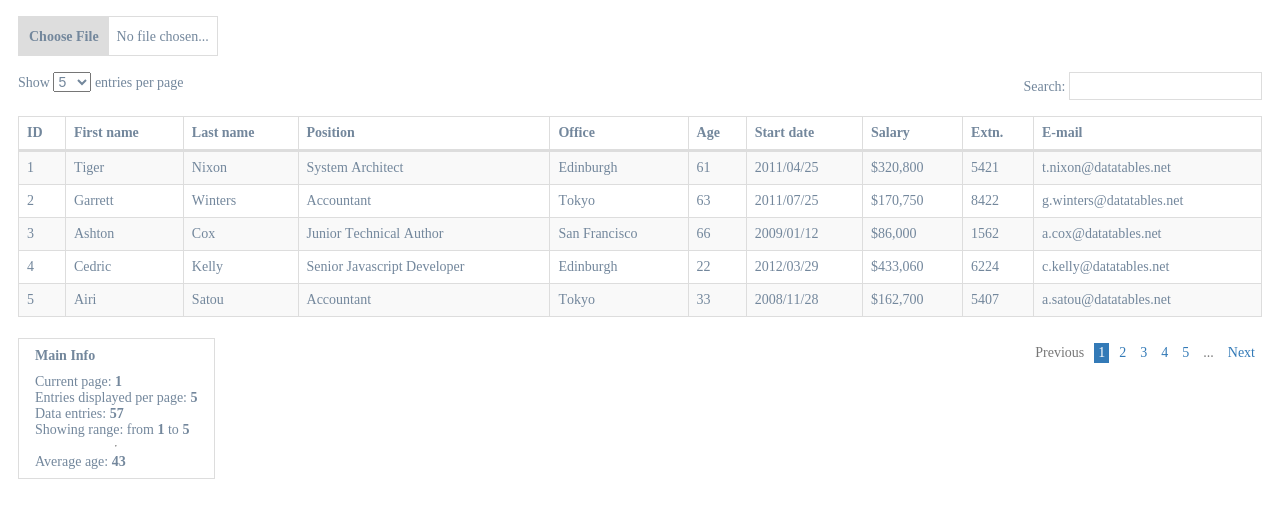
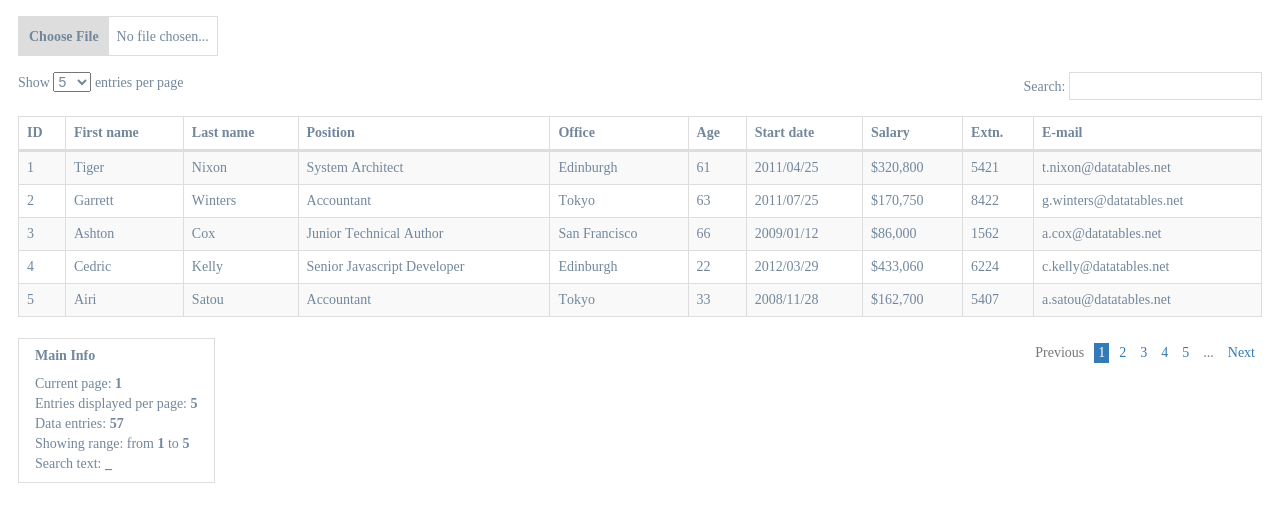
Before and after one commit to DanMcSwagga/vue-dashboard, a Vue app: page / in a window 1280 px wide. Shown: the top 522 px of the page. Built offline with nearby package versions, Linux system fonts and the light colour scheme.

Commit message:
[Local] Param sort completed, need to find a workaround for salary sorting.

```diff
--- a/src/components/Info.vue
+++ b/src/components/Info.vue
@@ -13,10 +13,11 @@
     <span>
       Showing range: from <b>{{ range.from }}</b> to <b>{{ range.to }}</b>
     </span>
-    <hr />
-    <span>
-      Average age: <b>{{ getAverage('Age') }}</b>
+    <span class="search-span">
+      Search text: <b>{{ searchText ? searchText : '_' }}</b>
     </span>
+    <!-- <hr /> -->
+    <!-- <span>Average age: <b>{{ getAverage('Age') }}</b></span> -->
   </div>
 </template>
 
@@ -39,4 +40,13 @@ export default {
   display: flex;
   flex-direction: column;
 }
+span {
+  margin: 2px 0;
+}
+.search-span {
+  & > b {
+    text-decoration: underline;
+    // border-bottom: 1px solid #73879c;
+  }
+}
 </style>
--- a/src/components/Table.vue
+++ b/src/components/Table.vue
@@ -2,19 +2,27 @@
   <div>
     <table>
       <thead>
+        <!-- <th @click="setOrder('name')"> -->
+        <!-- {{ fields[0] }} {{ sortKey === 'name' ? arrows[+order] : '' }} -->
+        <!-- </th> -->
+        <!-- <th @click="setOrder('passed')"> -->
+        <!-- {{ fields[2] }} -->
+        <!-- {{ sortKey === 'passed' ? arrows[+order] : '' }} -->
+        <!-- </th> -->
+
         <tr>
           <th
             v-for="(field, index) in fields"
             :key="`f${index}`"
-            @click="setFilterKey"
+            @click="setKeyOrder(fields[index])"
           >
-            {{ field }}
+            {{ field }} {{ sortKey === fields[index] ? arrows[+order] : '' }}
           </th>
         </tr>
       </thead>
 
       <tbody>
-        <tr v-for="(row, index) in rows" :key="`r${index}`">
+        <tr v-for="(row, index) in sortedRows" :key="`r${index}`">
           <td v-for="(item, key) in row" :key="`r${key}`">
             <span v-html="replaceText(item.toString())" />
           </td>
@@ -26,17 +34,32 @@
 
 <script>
 import { mapState, mapGetters } from 'vuex'
+import _ from 'lodash'
 
 export default {
   name: 'Table',
 
   data() {
-    return {}
+    return {
+      arrows: ['↑', '↓'],
+
+      // TODO: remake using store
+      sortKey: '',
+      order: false
+    }
   },
 
   computed: {
     ...mapState(['searchText']),
-    ...mapGetters(['fields', 'rows'])
+    ...mapGetters(['fields', 'rows']),
+
+    sortedRows() {
+      return _.orderBy(
+        this.rows,
+        [row => row[this.sortKey]],
+        this.order ? 'asc' : 'desc'
+      )
+    }
   },
 
   methods: {
@@ -47,8 +70,10 @@ export default {
       )
     },
 
-    setFilterKey() {
-      console.log('setting key')
+    setKeyOrder(key) {
+      console.log('setting key & order: ' + key)
+      if (this.sortKey === key) this.order = !this.order
+      this.sortKey = key
     }
   }
 }
```
